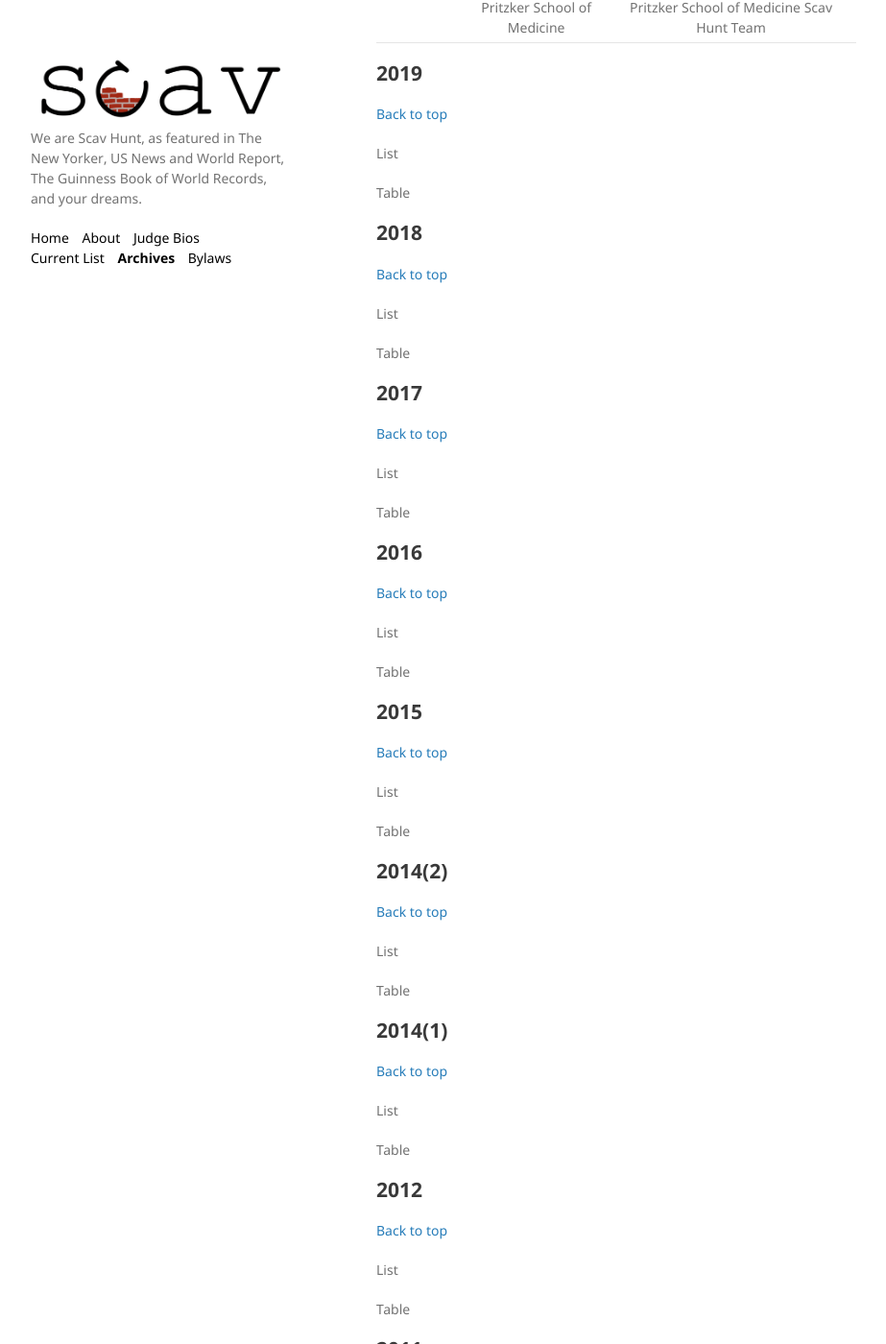
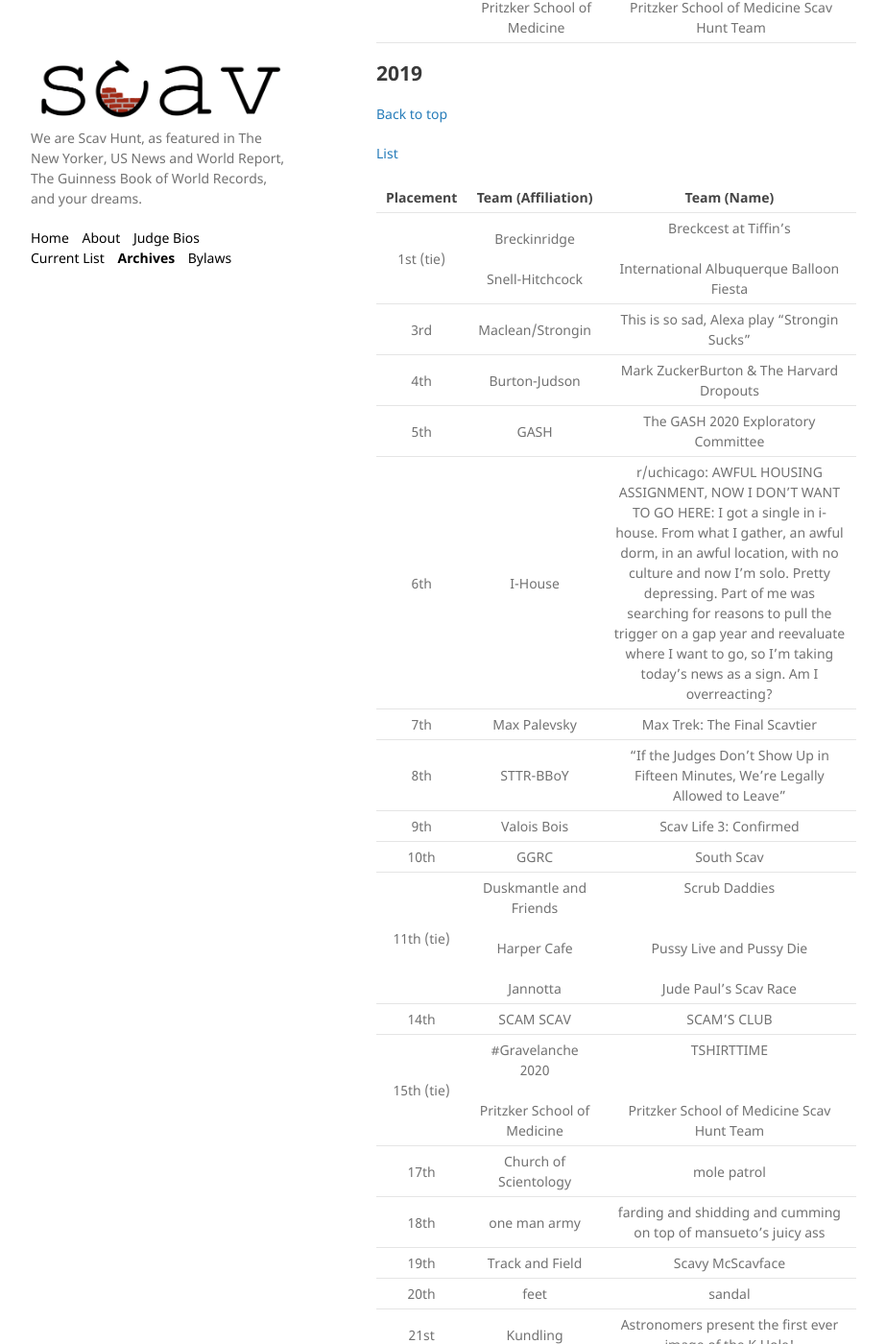
Before and after one commit to scav-hunt/scav-hunt.github.io, a Jekyll site: the page built from _pages/archives.md, in a window 1280 px wide and 1400 px high, scrolled down 8970 px. Shown: the whole window at 96% size, without its empty margins (178-1101 px from the left). Built offline with Jekyll 4.4.1, drawn with Linux system fonts in a browser that asks for light colours; some of the changed text lies outside the part shown.

Commit message:
2019 complete

```diff
--- a/_pages/archives.md
+++ b/_pages/archives.md
@@ -296,9 +296,60 @@
 ## 2019 {#s-2019}
 [Back to top](#archives)
 
-List
+[List](/assets/lists/2019.pdf)
 
-Table
+| Placement | Team (Affiliation) | Team (Name) |
+| :---: |  :---:  | :---:  |
+| 1st (tie) | Breckinridge <br><br> Snell-Hitchcock | Breckcest at Tiffin’s <br><br> International Albuquerque Balloon Fiesta |
+| 3rd | Maclean/Strongin | This is so sad, Alexa play "Strongin Sucks" |
+| 4th | Burton-Judson | Mark ZuckerBurton & The Harvard Dropouts |
+| 5th | GASH | The GASH 2020 Exploratory Committee |
+| 6th | I-House | r/uchicago: AWFUL HOUSING ASSIGNMENT, NOW I DON’T WANT TO GO HERE: I got a single in i-house. From what I gather, an awful dorm, in an awful location, with no culture and now I’m solo. Pretty depressing. Part of me was searching for reasons to pull the trigger on a gap year and reevaluate where I want to go, so I’m taking today’s news as a sign. Am I overreacting? |
+| 7th | Max Palevsky | Max Trek: The Final Scavtier |
+| 8th | STTR-BBoY | "If the Judges Don't Show Up in Fifteen Minutes, We're Legally Allowed to Leave" |
+| 9th | Valois Bois | Scav Life 3: Confirmed |
+| 10th | GGRC | South Scav |
+| 11th (tie) | Duskmantle and Friends <br><br> Harper Cafe <br><br> Jannotta | Scrub Daddies <br><br><br> Pussy Live and Pussy Die <br><br> Jude Paul’s Scav Race|
+| 14th | SCAM SCAV | SCAM’S CLUB |
+| 15th (tie) | #Gravelanche 2020 <br><br> Pritzker School of Medicine | TSHIRTTIME <br><br><br> Pritzker School of Medicine Scav Hunt Team |
+| 17th | Church of Scientology | mole patrol |
+| 18th | one man army | farding and shidding and cumming on top of mansueto's juicy ass |
+| 19th | Track and Field | Scavy McScavface |
+| 20th | feet | sandal |
+| 21st | Kundling | Astronomers present the first ever image of the K Hole! |
+
+### Blood Drive
+
+| Placement | Team (Affiliation) |
+| :---: | :---: |
+| 1st | Snell-Hitchcock |
+| 2nd | Breckinridge |
+| 3rd | Burton-Judson |
+
+### Scav Olympics
+
+| Placement | Team (Affiliation) |
+| :---: | :---: |
+| 1st | Harper Cafe |
+| 2nd | Valois Bois; Duskmantle & Friends |
+| 3rd | Breckinridge |
+
+### Scavenfeast
+
+| Placement | Team (Affiliation) |
+| :---: | :---: |
+| 1st | Duskmantle & Friends |
+| 2nd | GASH |
+| 3rd | I-House |
+
+### Scavant-Garde Film Festival
+
+| Placement | Team (Affiliation) |
+| :---: | :---: |
+| 1st | Valois Bois |
+| 2nd | Breckinridge |
+| 3rd | Pritzker School of Medicine |
+
 
 ## 2018 {#s-2018}
 [Back to top](#archives)
```
